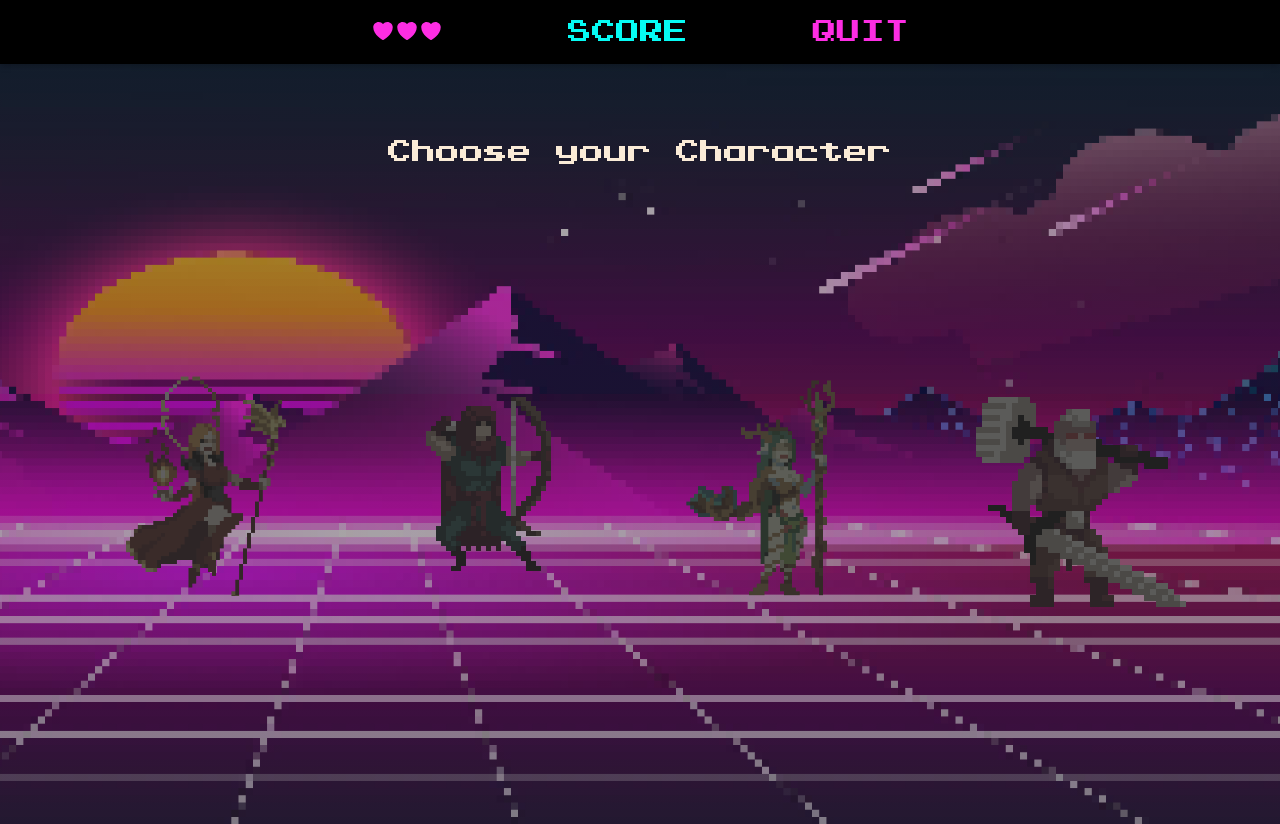
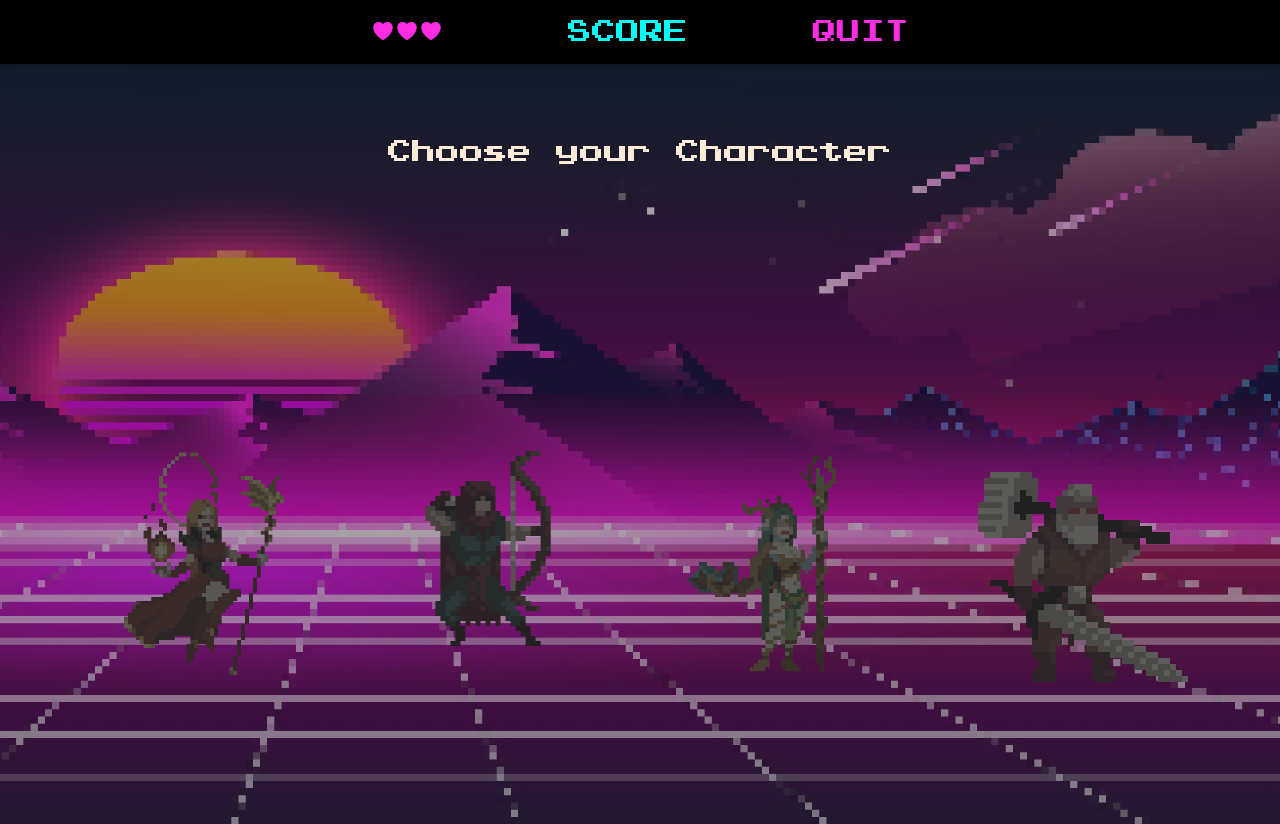
Before and after one commit to colingreens/ui-rpg_deprecated, a React (Vite) app: page /character in a window 1280 px wide. Built offline with nearby package versions, Linux system fonts and the light colour scheme.

Commit message:
css cleanup

```diff
--- a/src/user/components/CharacterSelectItem.module.css
+++ b/src/user/components/CharacterSelectItem.module.css
@@ -1,7 +1,8 @@
 .card {
   position: relative;
-  width: 25%;
+  width: 30%;
   height: 100%;
+  /* border: 1px solid blue; */
 }
 
 .archer {
@@ -13,7 +14,6 @@
   background-position: center;
   margin-top: 10%;
   filter: grayscale(50%) contrast(50%) brightness(50%);
-  overflow: hidden;
   animation: moveInLeft 1s ease-out;
 }
 
@@ -36,7 +36,6 @@
   background-size: initial;
   background-position: center;
   filter: grayscale(50%) contrast(50%) brightness(50%);
-  overflow: hidden;
   animation: moveInRight 1s ease-out;
 }
 
@@ -58,7 +57,6 @@
   background-size: 500px;
   background-position: center;
   filter: grayscale(50%) contrast(50%) brightness(50%);
-  overflow: hidden;
   animation: moveInRight 1s ease-out;
 }
 
@@ -81,7 +79,6 @@
   background-position: center;
   background-repeat: no-repeat;
   filter: grayscale(50%) contrast(50%) brightness(50%);
-  overflow: hidden;
   animation: moveInLeft 1s ease-out;
 }
 
@@ -152,7 +149,7 @@
   .card {
     height: 230px;
     width: 167px;
-    border: 1px solid blue;
+    /* border: 1px solid blue; */
   }
 
   .archer {
--- a/src/user/components/CharacterSelectList.module.css
+++ b/src/user/components/CharacterSelectList.module.css
@@ -2,8 +2,8 @@
   height: 100%;
   display: flex;
   position: relative;
-  /* border: 1px solid yellow; */
   margin: 0 auto;
+  gap: 5px;
 }
 
 @media (max-width: 400px) {
@@ -11,7 +11,7 @@
     display: grid;
     grid-template-columns: repeat(auto-fit, minmax(150px, 1fr));
     position: relative;
-    border: 1px solid yellow;
+    /* border: 1px solid yellow; */
     margin: 0 auto;
   }
 }
--- a/src/user/pages/CharacterSelect.module.css
+++ b/src/user/pages/CharacterSelect.module.css
@@ -29,7 +29,7 @@ GREY COLOR:
 }
 
 .characters {
-  height: 30%;
+  height: 50%;
   width: 90%;
   position: absolute;
   top: 40%;
```
